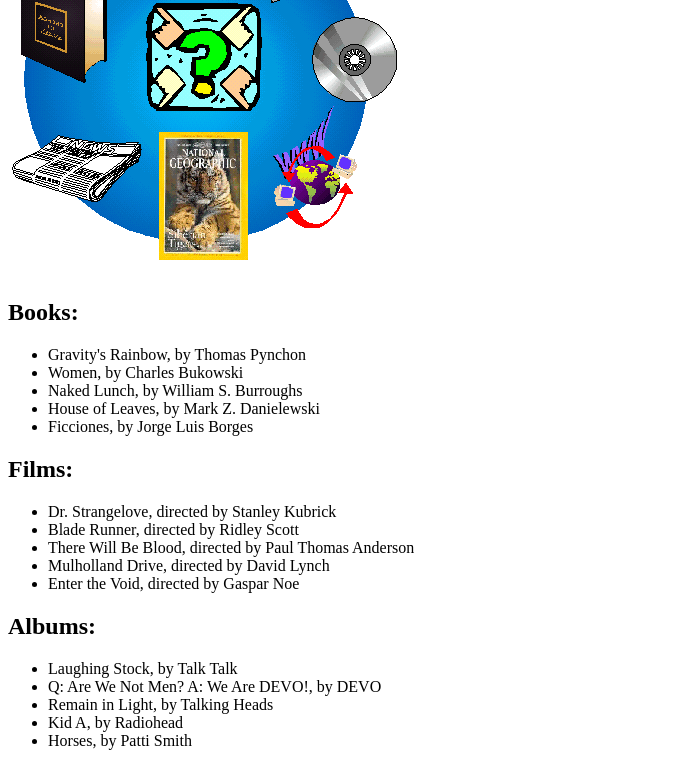
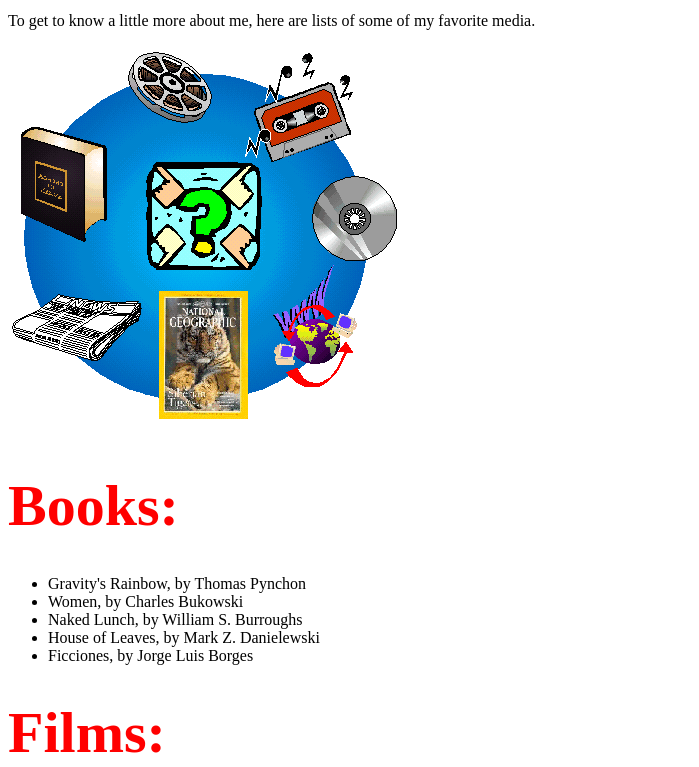
Before and after one commit to bodette-dev/ITMD361-Project3, a plain HTML site: page interests.html in a window 1280 px wide. Shown: the part 341-1108 px from the top of the page, without its empty margins (0-699 px from the left). Drawn offline with Linux system fonts and the light colour scheme.

Commit message:
Update interests.html

```diff
--- a/interests.html
+++ b/interests.html
@@ -4,7 +4,7 @@
     <!--Page Heading-->
     <meta charset="utf-8">
     <title>Blake's Favorite Media</title>
-    <link href="CSSCode/PageStyle.css">
+    <link href="CSSCode/PageStyle.css" rel="stylesheet">
   </head>
 
   <body>
```
